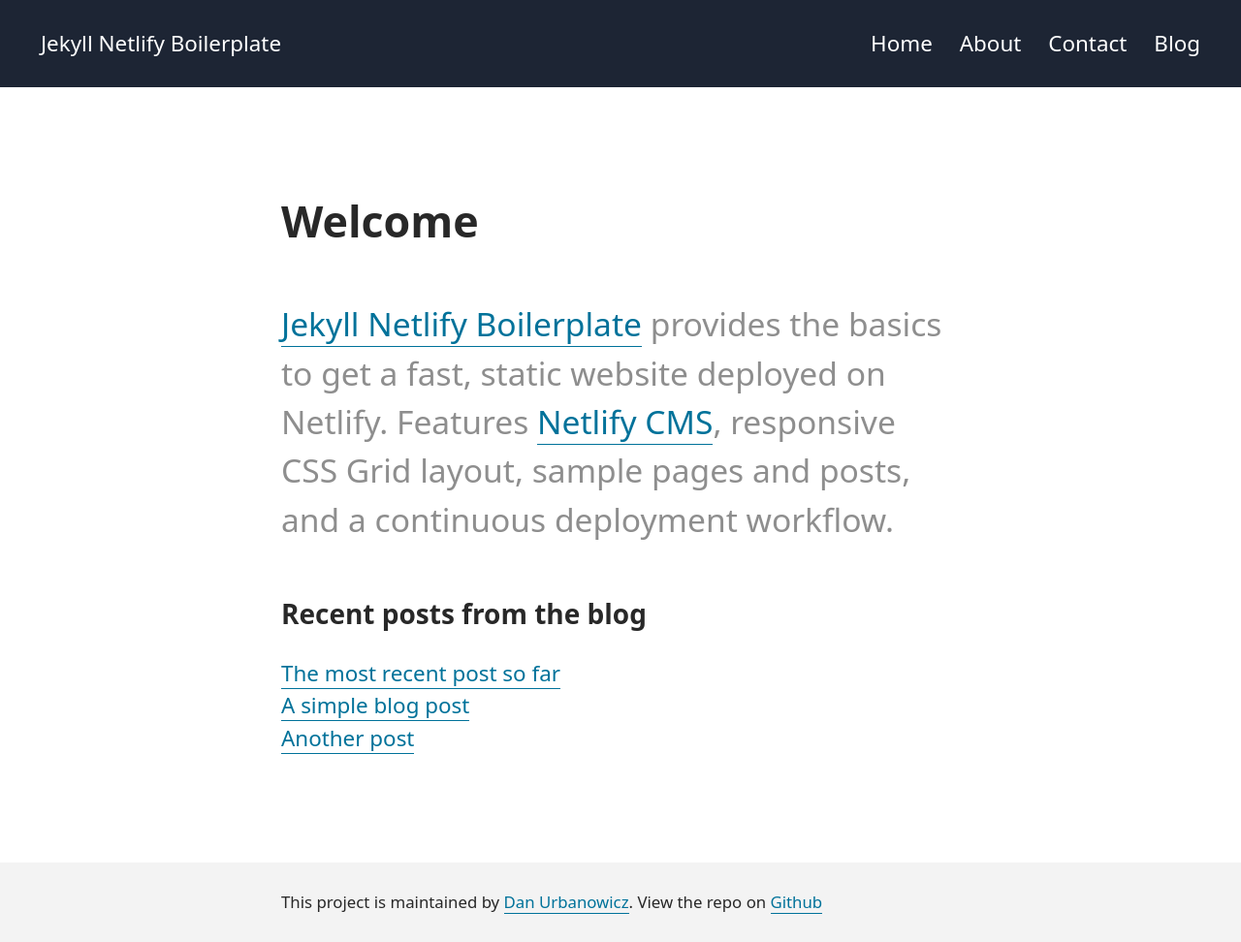
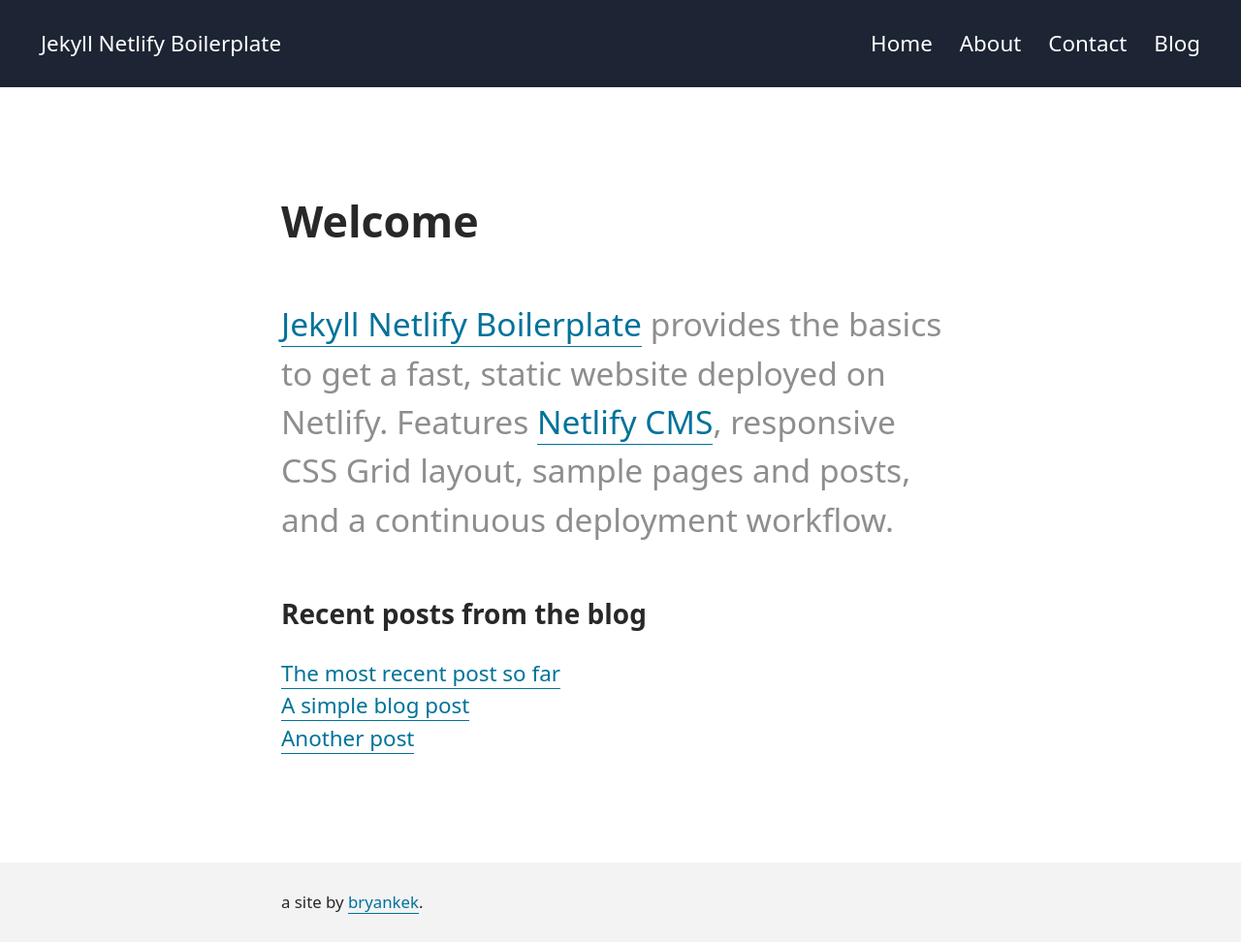
Before and after one commit to bryankek/bk-index, a Jekyll site: the page built from pages/index.md, in a window 1280 px wide. Shown: the whole page at 97% size. Built offline with Jekyll 4.4.1, drawn with Linux system fonts in a browser that asks for light colours; a script that is not in the unit is left out.

Commit message:
Update footer.html

```diff
--- a/_includes/footer.html
+++ b/_includes/footer.html
@@ -1,5 +1,5 @@
 <footer>
 
-  <small>This project is maintained by <a href="https://www.danurbanowicz.com" rel="noopener">Dan Urbanowicz</a>. View the repo on <a href="https://github.com/danurbanowicz/jekyll-netlify-boilerplate" rel="noopener">Github</a></small>
+  <small>a site by <a href="https://bryankek.xyz" rel="noopener">bryankek</a>.</small>
 
 </footer>
```
